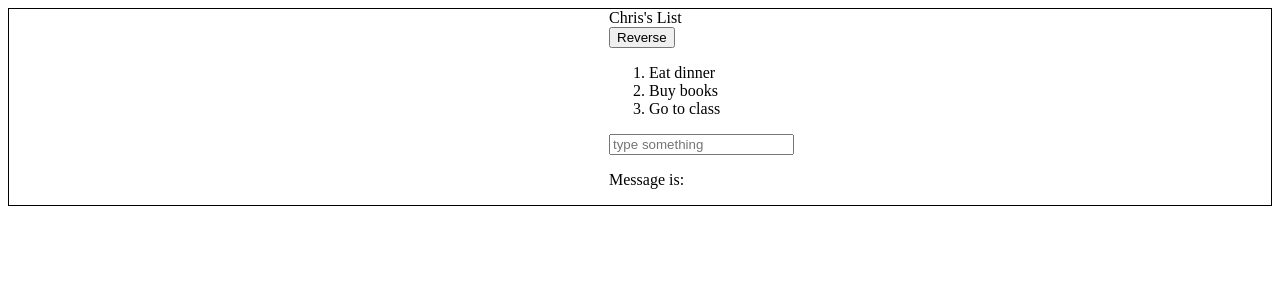
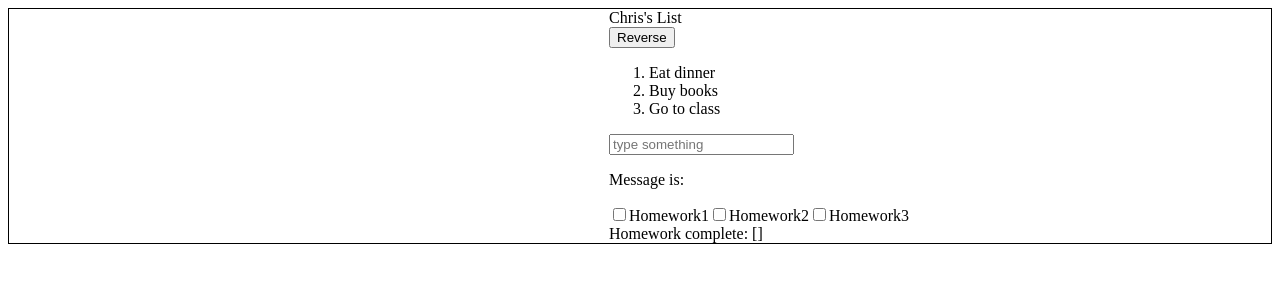
Before and after one commit to chriztso/Vue-List, a Vue app: page / in a window 1280 px wide. Shown: the top 300 px of the page. Built offline with nearby package versions, Linux system fonts and the light colour scheme; the HTML template or start-up script is replaced by a standard one.

Commit message:
Created checkboxes with display of checked items

```diff
--- a/src/components/App.vue
+++ b/src/components/App.vue
@@ -17,7 +17,16 @@
       <input v-model="messageOne" placeholder="type something">
       <p> Message is: {{messageOne}}</p>
     </div>
-
+    <div>
+      <input type="checkbox" id="Homework1" value="Homework1" v-model="homework">
+      <label for="Homework1">Homework1</label>
+      <input type="checkbox" id="Homework2" value="Homework2" v-model="homework">
+      <label for="Homework2">Homework2</label>
+      <input type="checkbox" id="Homework3" value="Homework3" v-model="homework">
+      <label for="Homework3">Homework3</label>
+      <br>
+      <span> Homework complete: {{homework}} </span>
+    </div>
   </div>
 </template>
 
@@ -25,6 +34,7 @@
 export default {
   data() {
     return {
+      homework: [],
       messageOne: '',
       message: "Chris's List",
       todos : [
```
